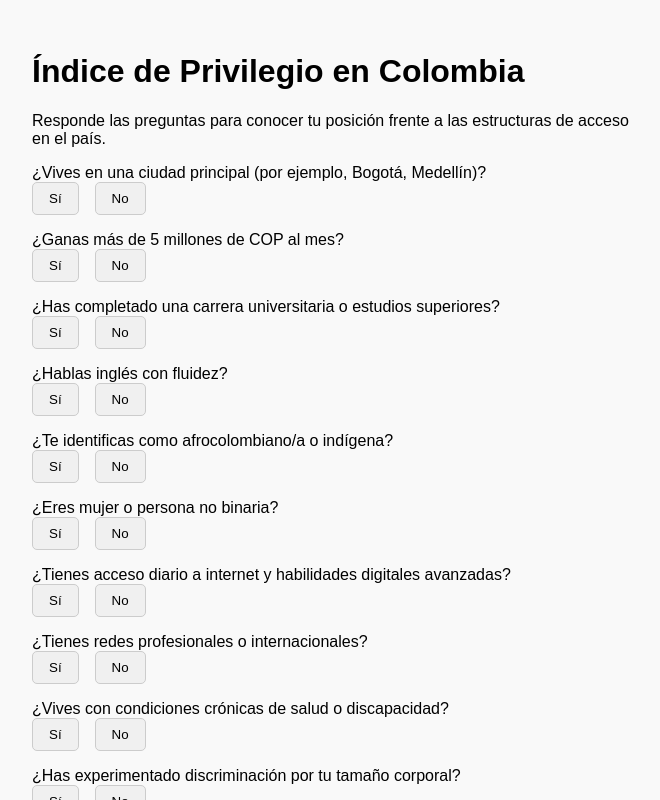
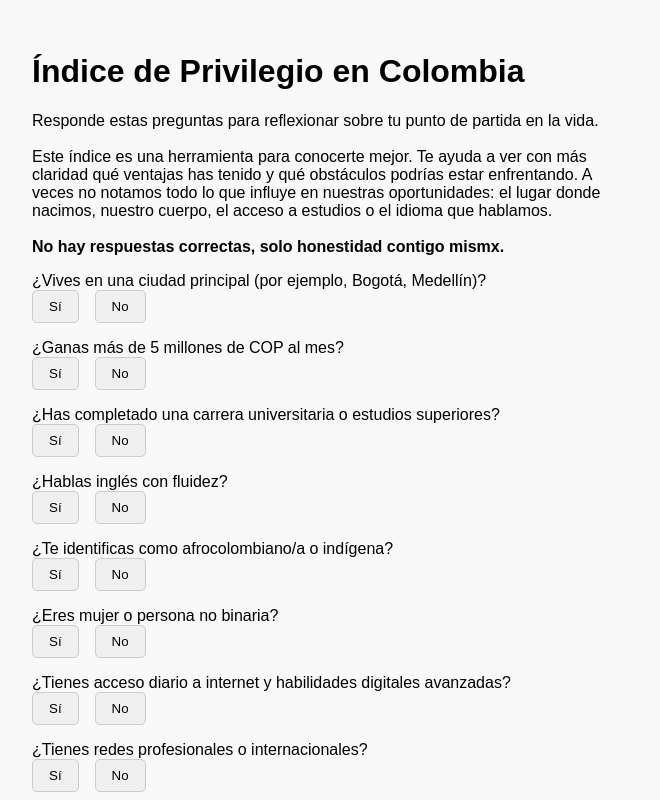
Before and after one commit to mayrabaez/privilege-index, a React (Vite) app: page / in a window 1280 px wide. Shown: the top 800 px of the page, without its empty margins (308-968 px from the left). Built offline with nearby package versions, Linux system fonts and the light colour scheme.

Commit message:
Update PrivilegeIndexApp.jsx
Simplified the language to connect with Millennial and Gen Z users. Focused on reflection, self-awareness, and emotional clarity rather than academic or technical framing.

```diff
--- a/src/PrivilegeIndexApp.jsx
+++ b/src/PrivilegeIndexApp.jsx
@@ -38,7 +38,12 @@ export default function PrivilegeIndexApp() {
   return (
     <div style={{ padding: "2rem", maxWidth: "600px", margin: "0 auto" }}>
       <h1>Índice de Privilegio en Colombia</h1>
-      <p>Responde las preguntas para conocer tu posición frente a las estructuras de acceso en el país.</p>
+    <p>
+  Responde estas preguntas para reflexionar sobre tu punto de partida en la vida.<br /><br />
+  Este índice es una herramienta para conocerte mejor. Te ayuda a ver con más claridad qué ventajas has tenido y qué obstáculos podrías estar enfrentando. A veces no notamos todo lo que influye en nuestras oportunidades: el lugar donde nacimos, nuestro cuerpo, el acceso a estudios o el idioma que hablamos.
+  <br /><br />
+  <strong>No hay respuestas correctas, solo honestidad contigo mismx.</strong>
+    </p>
       {questions.map((q) => (
         <div key={q.id} style={{ marginBottom: "1rem" }}>
           <label>{q.label}</label>
```
